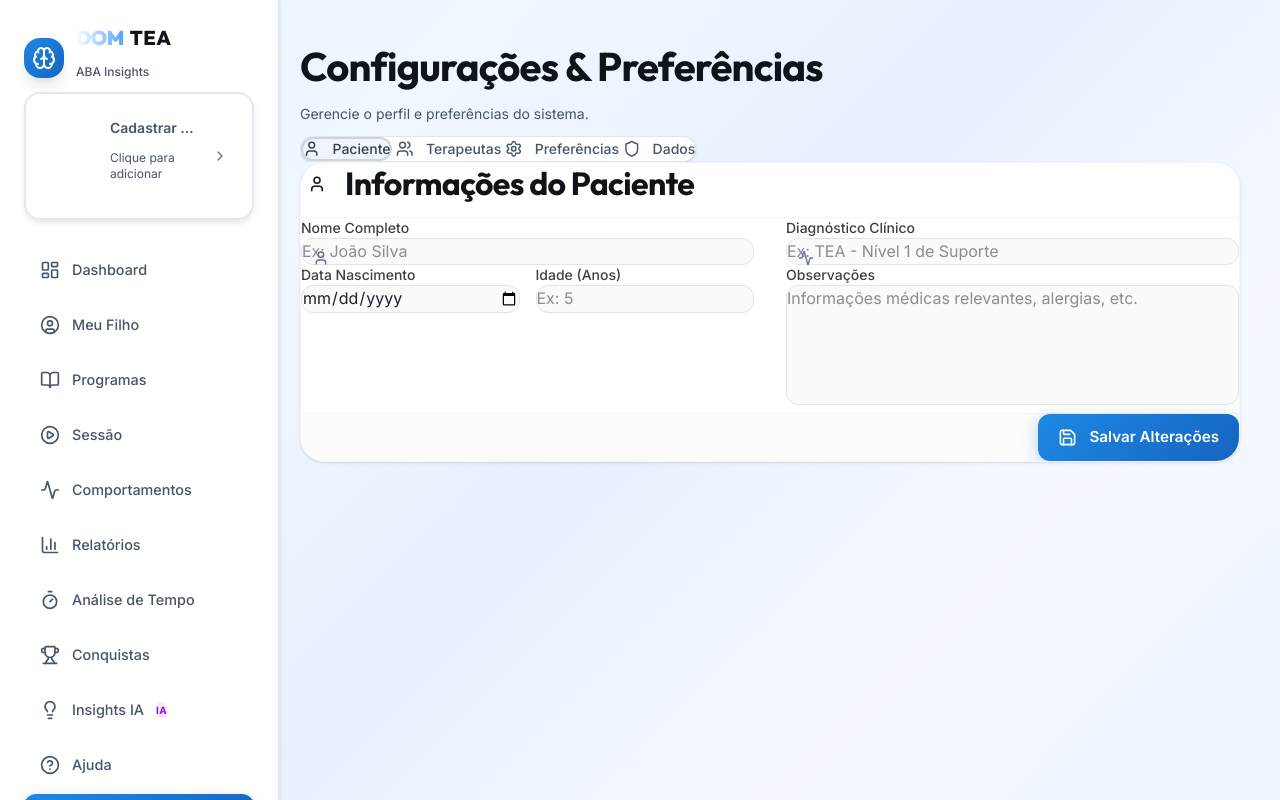
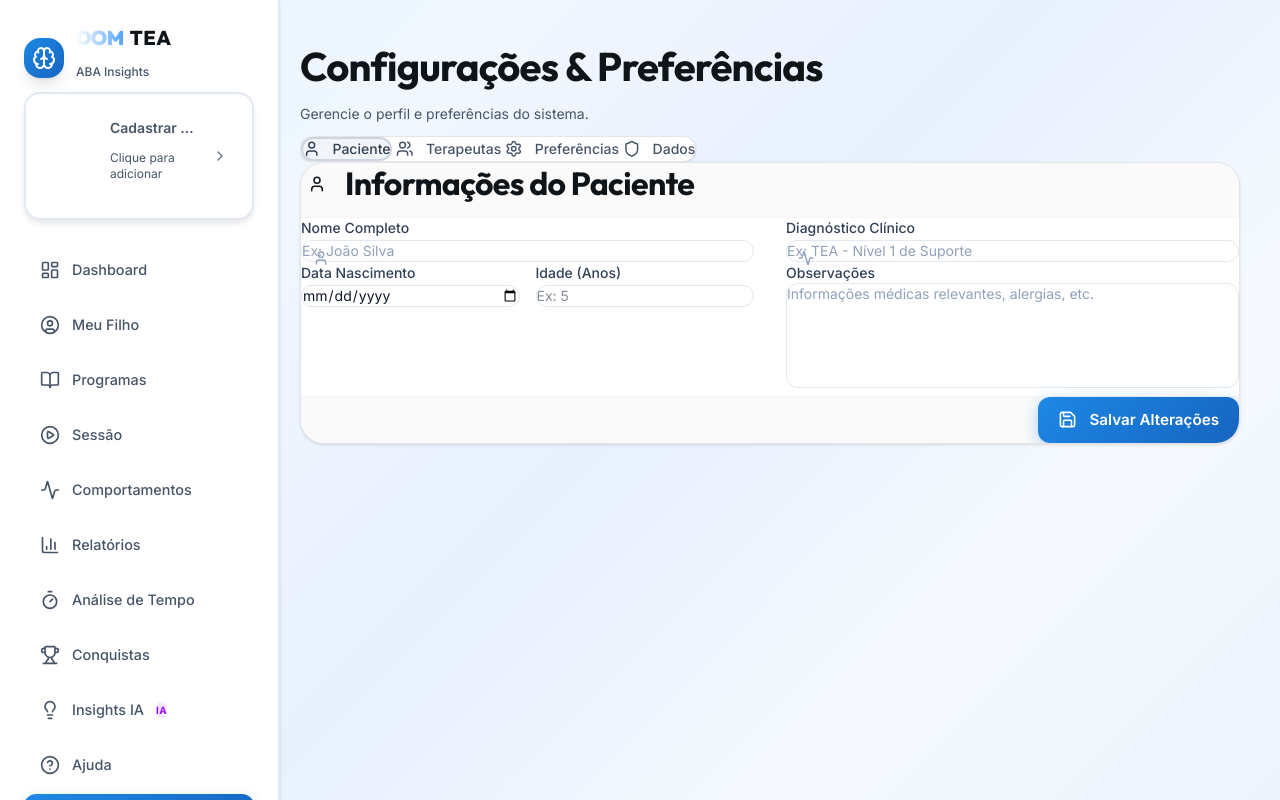
Before and after one commit to mantena1700/dom_tea, a Next.js app: page /settings in a window 1280 px wide. Built offline with nearby package versions, Linux system fonts and the light colour scheme.

Commit message:
fix(ui): Corrigindo problema critico de contraste no dark mode

```diff
--- a/src/components/SettingsPage.jsx
+++ b/src/components/SettingsPage.jsx
@@ -240,10 +240,10 @@ export default function SettingsPage() {
                     animate={{ opacity: 1, y: 0 }}
                     className="max-w-5xl"
                 >
-                    <div className="bg-white dark:bg-neutral-900 rounded-2xl border border-neutral-100 dark:border-neutral-800 shadow-sm overflow-hidden">
-                        <div className="p-5 border-b border-neutral-100 dark:border-neutral-800 bg-neutral-50/30 dark:bg-neutral-800/20">
-                            <h2 className="text-lg font-bold flex items-center gap-3 text-neutral-800 dark:text-neutral-100">
-                                <div className="w-8 h-8 rounded-lg bg-primary-100 flex items-center justify-center text-primary-600">
+                    <div className="bg-white dark:bg-slate-900 rounded-2xl border border-neutral-200 dark:border-slate-700 shadow-sm overflow-hidden">
+                        <div className="p-5 border-b border-neutral-100 dark:border-slate-700 bg-neutral-50 dark:bg-slate-800/50">
+                            <h2 className="text-lg font-bold flex items-center gap-3 text-slate-800 dark:text-white">
+                                <div className="w-8 h-8 rounded-lg bg-primary-100 dark:bg-primary-900/30 flex items-center justify-center text-primary-600 dark:text-primary-400">
                                     <User size={18} />
                                 </div>
                                 Informações do Paciente
@@ -254,7 +254,7 @@ export default function SettingsPage() {
                             <div className="grid grid-cols-1 md:grid-cols-2 gap-x-8 gap-y-6">
                                 <div className="space-y-6">
                                     <div>
-                                        <label className="text-sm font-medium text-neutral-700 dark:text-neutral-300 mb-1.5 block">
+                                        <label className="text-sm font-medium text-slate-700 dark:text-slate-300 mb-1.5 block">
                                             Nome Completo
                                         </label>
                                         <div className="relative">
@@ -263,26 +263,26 @@ export default function SettingsPage() {
                                                 value={patient.name || ''}
                                                 onChange={(e) => setPatient({ ...patient, name: e.target.value })}
                                                 placeholder="Ex: João Silva"
-                                                className="w-full px-4 py-2.5 rounded-lg border border-neutral-200 dark:border-neutral-700 bg-neutral-50 dark:bg-neutral-800 focus:ring-2 focus:ring-primary-500 outline-none transition-all pl-10"
+                                                className="w-full px-4 py-2.5 rounded-lg border border-slate-200 dark:border-slate-600 bg-white dark:bg-slate-800 text-slate-900 dark:text-white focus:ring-2 focus:ring-primary-500/20 focus:border-primary-500 outline-none transition-all pl-10 text-sm placeholder:text-slate-400 dark:placeholder:text-slate-500"
                                             />
-                                            <User className="w-4 h-4 text-neutral-400 absolute left-3 top-3" />
+                                            <User className="w-4 h-4 text-slate-400 absolute left-3 top-3" />
                                         </div>
                                     </div>
 
                                     <div className="grid grid-cols-2 gap-4">
                                         <div>
-                                            <label className="text-sm font-medium text-neutral-700 dark:text-neutral-300 mb-1.5 block">
+                                            <label className="text-sm font-medium text-slate-700 dark:text-slate-300 mb-1.5 block">
                                                 Data Nascimento
                                             </label>
                                             <input
                                                 type="date"
                                                 value={patient.birthDate || ''}
                                                 onChange={(e) => setPatient({ ...patient, birthDate: e.target.value })}
-                                                className="w-full px-4 py-2.5 rounded-lg border border-neutral-200 dark:border-neutral-700 bg-neutral-50 dark:bg-neutral-800 focus:ring-2 focus:ring-primary-500 outline-none transition-all"
+                                                className="w-full px-4 py-2.5 rounded-lg border border-slate-200 dark:border-slate-600 bg-white dark:bg-slate-800 text-slate-900 dark:text-white focus:ring-2 focus:ring-primary-500/20 focus:border-primary-500 outline-none transition-all text-sm"
                                             />
                                         </div>
                                         <div>
-                                            <label className="text-sm font-medium text-neutral-700 dark:text-neutral-300 mb-1.5 block">
+                                            <label className="text-sm font-medium text-slate-700 dark:text-slate-300 mb-1.5 block">
                                                 Idade (Anos)
                                             </label>
                                             <input
@@ -290,7 +290,7 @@ export default function SettingsPage() {
                                                 value={patient.age || ''}
                                                 onChange={(e) => setPatient({ ...patient, age: e.target.value })}
                                                 placeholder="Ex: 5"
-                                                className="w-full px-4 py-2.5 rounded-lg border border-neutral-200 dark:border-neutral-700 bg-neutral-50 dark:bg-neutral-800 focus:ring-2 focus:ring-primary-500 outline-none transition-all"
+                                                className="w-full px-4 py-2.5 rounded-lg border border-slate-200 dark:border-slate-600 bg-white dark:bg-slate-800 text-slate-900 dark:text-white focus:ring-2 focus:ring-primary-500/20 focus:border-primary-500 outline-none transition-all text-sm"
                                             />
                                         </div>
                                     </div>
@@ -298,7 +298,7 @@ export default function SettingsPage() {
 
                                 <div className="space-y-6">
                                     <div>
-                                        <label className="text-sm font-medium text-neutral-700 dark:text-neutral-300 mb-1.5 block">
+                                        <label className="text-sm font-medium text-slate-700 dark:text-slate-300 mb-1.5 block">
                                             Diagnóstico Clínico
                                         </label>
                                         <div className="relative">
@@ -307,33 +307,33 @@ export default function SettingsPage() {
                                                 value={patient.diagnosis || ''}
                                                 onChange={(e) => setPatient({ ...patient, diagnosis: e.target.value })}
                                                 placeholder="Ex: TEA - Nível 1 de Suporte"
-                                                className="w-full px-4 py-2.5 rounded-lg border border-neutral-200 dark:border-neutral-700 bg-neutral-50 dark:bg-neutral-800 focus:ring-2 focus:ring-primary-500 outline-none transition-all pl-10"
+                                                className="w-full px-4 py-2.5 rounded-lg border border-slate-200 dark:border-slate-600 bg-white dark:bg-slate-800 text-slate-900 dark:text-white focus:ring-2 focus:ring-primary-500/20 focus:border-primary-500 outline-none transition-all pl-10 text-sm placeholder:text-slate-400 dark:placeholder:text-slate-500"
                                             />
-                                            <Activity className="w-4 h-4 text-neutral-400 absolute left-3 top-3" />
+                                            <Activity className="w-4 h-4 text-slate-400 absolute left-3 top-3" />
                                         </div>
                                     </div>
 
                                     <div>
-                                        <label className="text-sm font-medium text-neutral-700 dark:text-neutral-300 mb-1.5 block">
+                                        <label className="text-sm font-medium text-slate-700 dark:text-slate-300 mb-1.5 block">
                                             Observações
                                         </label>
                                         <textarea
                                             value={patient.notes || ''}
                                             onChange={(e) => setPatient({ ...patient, notes: e.target.value })}
                                             placeholder="Informações médicas relevantes, alergias, etc."
-                                            className="w-full px-4 py-2.5 rounded-lg border border-neutral-200 dark:border-neutral-700 bg-neutral-50 dark:bg-neutral-800 focus:ring-2 focus:ring-primary-500 outline-none transition-all resize-none min-h-[120px]"
+                                            className="w-full px-4 py-2.5 rounded-lg border border-slate-200 dark:border-slate-600 bg-white dark:bg-slate-800 text-slate-900 dark:text-white focus:ring-2 focus:ring-primary-500/20 focus:border-primary-500 outline-none transition-all resize-none min-h-[105px] text-sm placeholder:text-slate-400 dark:placeholder:text-slate-500"
                                         />
                                     </div>
                                 </div>
                             </div>
                         </div>
 
-                        <div className="p-6 md:p-8 bg-neutral-50/50 dark:bg-neutral-800/30 border-t border-neutral-100 dark:border-neutral-800 flex justify-end">
+                        <div className="p-4 bg-neutral-50 dark:bg-slate-800/40 border-t border-neutral-100 dark:border-slate-700 flex justify-end">
                             <button
                                 onClick={handleSavePatient}
-                                className="btn-primary px-8 py-3 shadow-lg shadow-primary-500/20 hover:shadow-primary-500/30 transition-all font-semibold text-base"
+                                className="btn-primary px-6 py-2.5 shadow-sm text-sm font-medium flex items-center gap-2"
                             >
-                                <Save size={20} />
+                                <Save size={18} />
                                 Salvar Alterações
                             </button>
                         </div>
```
